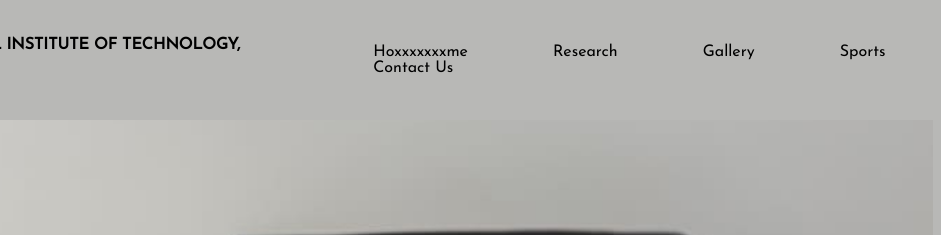
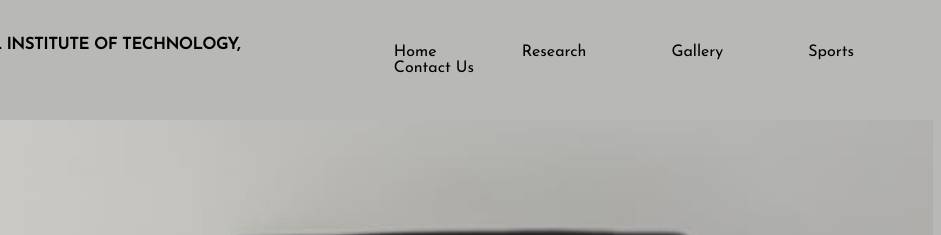
Before and after one commit to rohit5460sharmaa/CollegeWeb, a plain HTML site: page index.html in a window 1280 px wide. Shown: the top 235 px of the page, 339-1280 px from the left. Drawn offline with Linux system fonts and the light colour scheme.

Commit message:
Update index.html

```diff
--- a/index.html
+++ b/index.html
@@ -100,7 +100,7 @@
 
         <div class="navbar">
             <ul>
-                <li><a href="index.html">Hoxxxxxxxme</a></li>
+                <li><a href="index.html">Home</a></li>
                 <li><a href="research.html">Research</a></li>
                 <li><a href="gallery.html"> Gallery</a></li>
                 <li><a href="sports.html">Sports</a></li>
```
